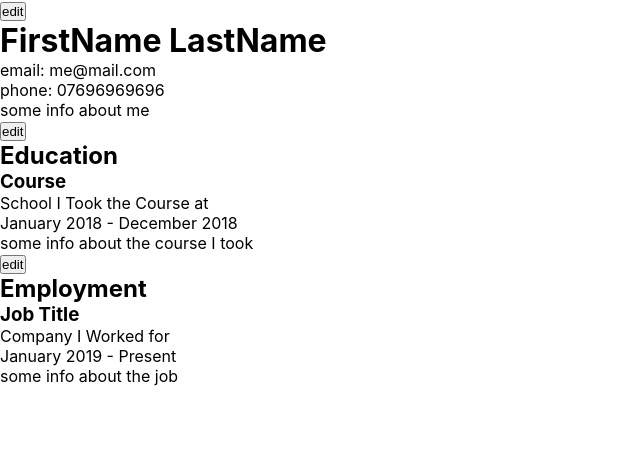
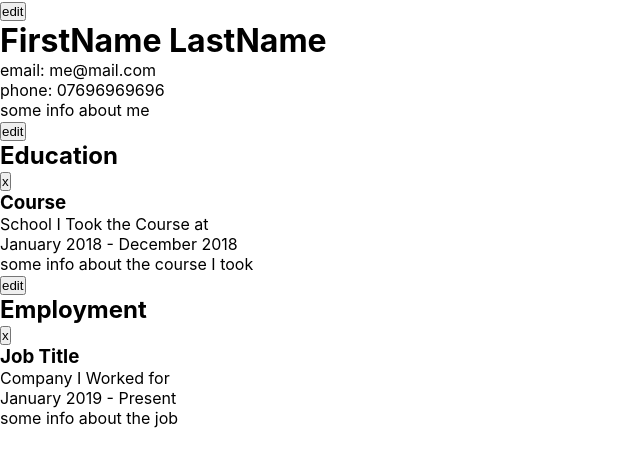
Before and after one commit to Nilej24/make-a-cv, a React (Create React App) app: page / in a window 1280 px wide. Shown: the top 466 px of the page, without its empty margins (0-640 px from the left). Built offline with nearby package versions, Linux system fonts and the light colour scheme.

Commit message:
added delete buttons to education and employment items

```diff
--- a/src/components/Education.jsx
+++ b/src/components/Education.jsx
@@ -33,17 +33,27 @@ class Education extends React.Component {
     });
   }
 
+  deleteBtnClick = (index) => {
+    const newCoursesArray = [...this.state.courses];
+    newCoursesArray.splice(index, 1);
+
+    this.setState({
+      courses: newCoursesArray,
+    });
+  }
+
   render() {
     return (
       <div className="Education">
         <EditToggleBtn />
         <AddToListForm sectionName="education" numberOfInputs='5' addToList={this.addToCourses} />
         <h2>Education</h2>
-        {this.state.courses.map((course) => {
+        {this.state.courses.map((course, index) => {
           const {name, school, startDate, endDate, description} = course;
 
           return (
             <div>
+              <button className="deleteBtn" onClick={() => this.deleteBtnClick(index)}>x</button>
               <h3>{name}</h3>
               <p>{school}</p>
               <p>{startDate} - {endDate}</p>
--- a/src/components/Employment.jsx
+++ b/src/components/Employment.jsx
@@ -33,17 +33,27 @@ class Employment extends React.Component {
     });
   }
 
+  deleteBtnClick = (index) => {
+    const newJobsArray = [...this.state.jobs];
+    newJobsArray.splice(index, 1);
+
+    this.setState({
+      jobs: newJobsArray,
+    });
+  }
+
   render() {
     return (
       <div>
         <EditToggleBtn />
         <AddToListForm sectionName="employment" numberOfInputs='5' addToList={this.addToJobs} />
         <h2>Employment</h2>
-        {this.state.jobs.map((job) => {
+        {this.state.jobs.map((job, index) => {
           const {title, company, startDate, endDate, description} = job;
 
           return (
             <div>
+              <button className="deleteBtn" onClick={() => this.deleteBtnClick(index)}>x</button>
               <h3>{title}</h3>
               <p>{company}</p>
               <p>{startDate} - {endDate}</p>
```
